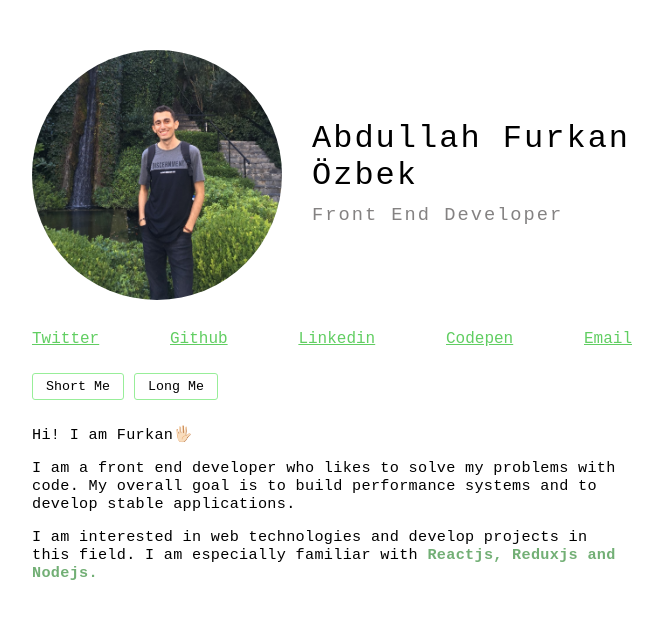
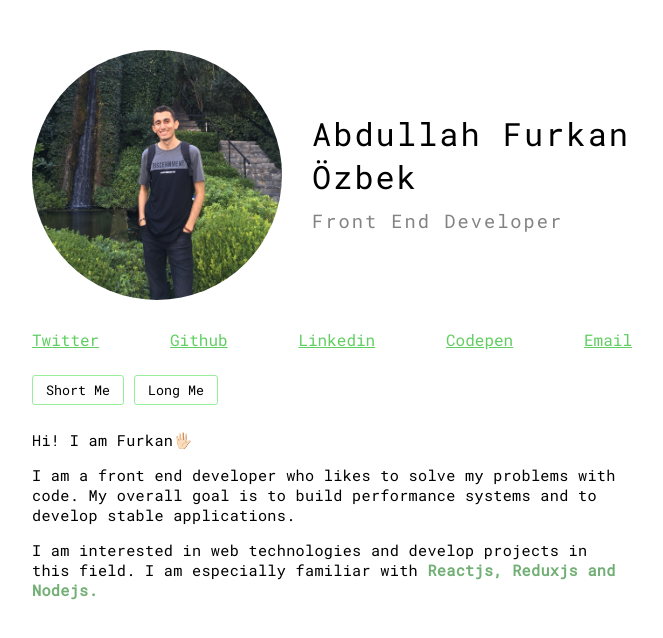
Before and after one commit to afozbek/me, a React (Create React App) app: page / in a window 1280 px wide. Shown: the top 638 px of the page, without its empty margins (308-971 px from the left). Built offline with nearby package versions, Linux system fonts and the light colour scheme; the HTML template or start-up script is replaced by a standard one.

Commit message:
adding font

```diff
--- a/src/index.css
+++ b/src/index.css
@@ -5,11 +5,13 @@
     box-sizing: border-box;
 }
 
-@import url("https://fonts.googleapis.com/css?family=Roboto+Mono:300,400,500&display=swap");
+@font-face {
+    font-family: "Roboto";
+    src: url("assets/fonts/RobotoMono-Regular.ttf") format("truetype");
+}
 
 body {
-    font-family: "Roboto Mono", monospace;
-    /* font-family: "Raleway", sans-serif; */
+    font-family: "Roboto", monospace;
 }
 
 h1,
```
Also changed, not shown: src/assets/fonts/RobotoMono-Regular.ttf (added).
